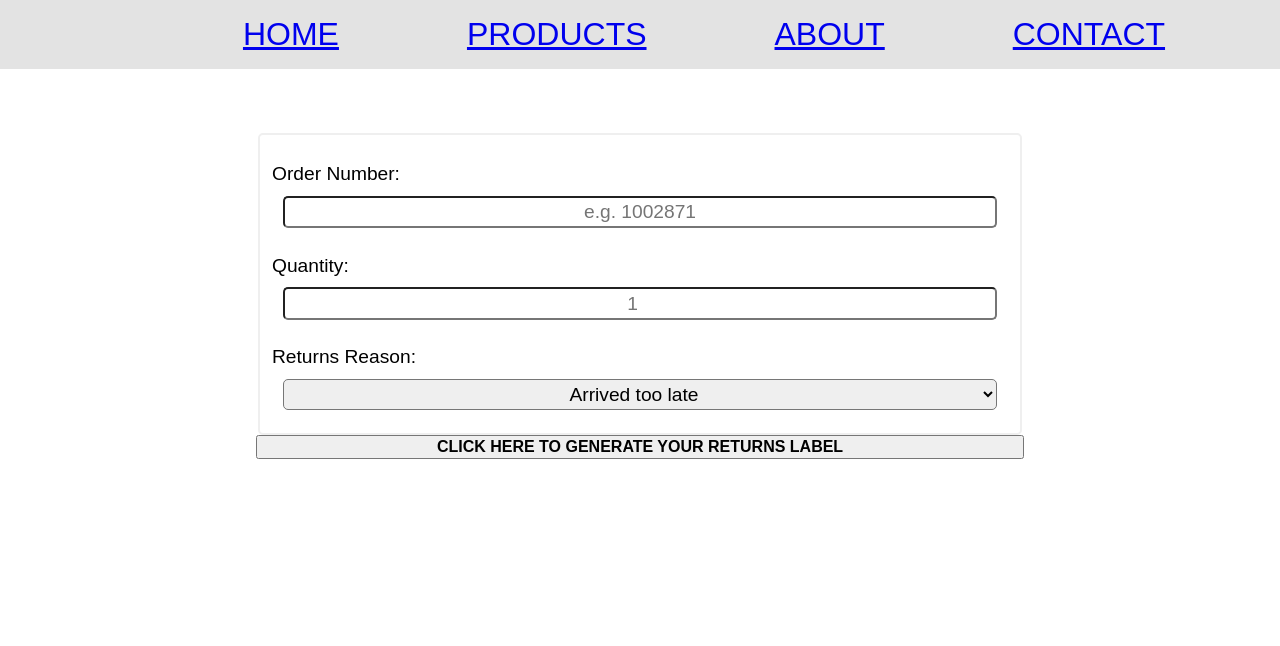
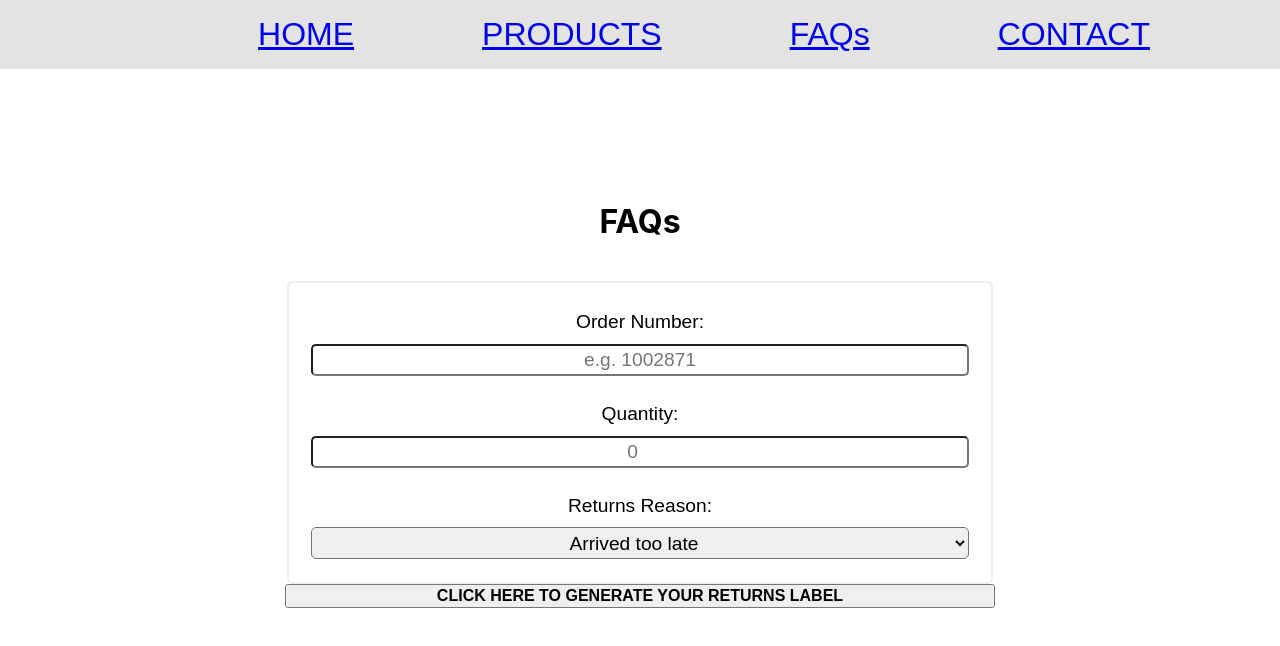
Before and after one commit to jessica440/golden_shoe_jd, a React (Create React App) app: page /faqs in a window 1280 px wide. Before the commit this address led to /. Shown: the top 646 px of the page. Built offline with nearby package versions, Linux system fonts and the light colour scheme; no server answers.

Commit message:
generate returns label

```diff
--- a/src/App.js
+++ b/src/App.js
@@ -4,6 +4,7 @@
 import { Products } from "./pages/productPage";
 import Contact from "./pages/contactPage";
 import About from "./pages/returnsDeliveryPage";
+import ReturnsLabel from "./pages/returnsLabel";
 import {
   BrowserRouter,
   Switch,
@@ -25,11 +26,17 @@
         <Route path="/products" exact>
           <Products />
         </Route>
-        <Route path="/about" exact>
+        <Route path="/faqs" exact>
           <About />
         </Route>
         <Route path="/contact" exact>
           <Contact />
+        </Route>
+        {/* <Route path="/about" exact>
+          <About />
+        </Route> */}
+        <Route path="/label" exact>
+          <ReturnsLabel />
         </Route>
         <Route>
           <NotFoundPage />
--- a/src/components/Form.js
+++ b/src/components/Form.js
@@ -91,23 +91,24 @@
     const orderNumber = event.target.elements.orderNumber.value;
     const quantity = event.target.elements.quantity.value;
     const reason = event.target.elements.reason.value;
-    returns(orderNumber, quantity, reason)
-      .then((res) => {
-        if (res.id) {
-          window.sessionStorage.setItem("user_id", res.id);
-          setOrderNumber(orderNumber);
-          history.push("/profile");
-        } else {
-          //ask to pick another
-          console.log(res.message);
-          setErrorMessage(res.message);
-        }
-      })
+    history.push("/label");
+    // returns(orderNumber, quantity, reason)
+    //   .then((res) => {
+    //     if (res.id) {
+    //       window.sessionStorage.setItem("user_id", res.id);
+    //       setOrderNumber(orderNumber);
+    //       history.push("/label");
+    //     } else {
+    //       //ask to pick another
+    //       console.log(res.message);
+    //       setErrorMessage(res.message);
+    //     }
+    //   })
 
-      .catch((error) => console.log(error));
+    //   .catch((error) => console.log(error));
   };
   return (
-    <Form>
+    <Form onSubmit={(event) => handleSubmit(event)}>
       <Fieldset>
         <Label htmlFor="orderNumber">Order Number:</Label>
         <Input
@@ -125,7 +126,7 @@
           type="number"
           min="1"
           max="15"
-          placeholder="1"
+          placeholder="0"
           required
         />
         <Label htmlFor="reason">Returns Reason:</Label>
--- a/src/components/NavBar.js
+++ b/src/components/NavBar.js
@@ -1,9 +1,6 @@
 import React from "react";
 import styled from "styled-components";
-import {
-  Link,
-  // useHistory
-} from "react-router-dom";
+import { Link } from "react-router-dom";
 import { navBarTheme } from "./themes";
 import { ThemeProvider } from "styled-components";
 // import Basket from "./../images/basketicon";
@@ -48,7 +45,7 @@
               <Link to="/products">PRODUCTS</Link>
             </Li>
             <Li>
-              <Link to="/about">ABOUT</Link>
+              <Link to="/faqs">FAQs</Link>
             </Li>
             <Li>
               <Link to="/contact">CONTACT</Link>
--- a/src/pages/contactPage.js
+++ b/src/pages/contactPage.js
@@ -2,8 +2,11 @@
 // import styled from "styled-components";
 import NavBar from "../components/NavBar";
 import Container from "./../components/Form";
+import { useHistory } from "react-router-dom";
 
 const Contact = () => {
+  const history = useHistory();
+  history.push("/");
   return (
     <>
       <NavBar />
--- a/src/pages/returnsDeliveryPage.js
+++ b/src/pages/returnsDeliveryPage.js
@@ -11,7 +11,7 @@
     <>
       <NavBar />
       <Container>
-        <h1>About</h1>
+        <h1>FAQs</h1>
         <ReturnsForm />
       </Container>
     </>
--- /dev/null
+++ b/src/pages/returnsLabel.js
@@ -0,0 +1,14 @@
+import React from "react";
+// import styled from "styled-components";
+import NavBar from "./../components/NavBar";
+
+const ReturnsLabel = () => {
+  return (
+    <>
+      <NavBar />
+      <h1>Print Out Label</h1>
+    </>
+  );
+};
+
+export default ReturnsLabel;
```
